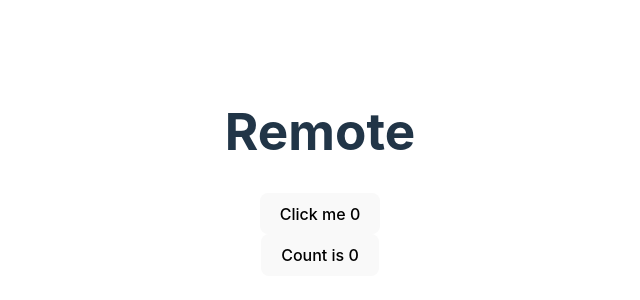
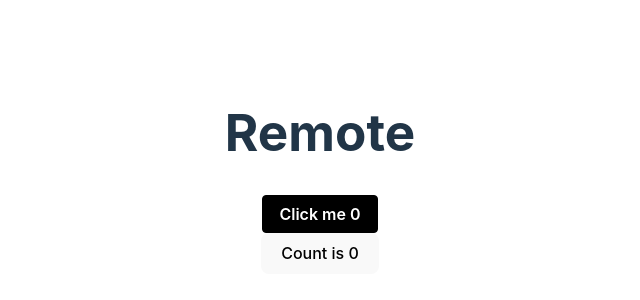
Before and after one commit to KshitijV97/module-federation-vite, a React (Vite) app in the folder remote/: page / in a window 1280 px wide. Shown: the part 228-528 px from the top of the page, without its empty margins (320-960 px from the left). Built offline with nearby package versions, Linux system fonts and the light colour scheme.

Commit message:
Fixed classname

```diff
--- a/remote/src/Button.css
+++ b/remote/src/Button.css
@@ -1,4 +1,4 @@
-.shared-btn {
+.shared-button {
 	background: black;
 	color: white;
 	border: 1px solid black;
```
